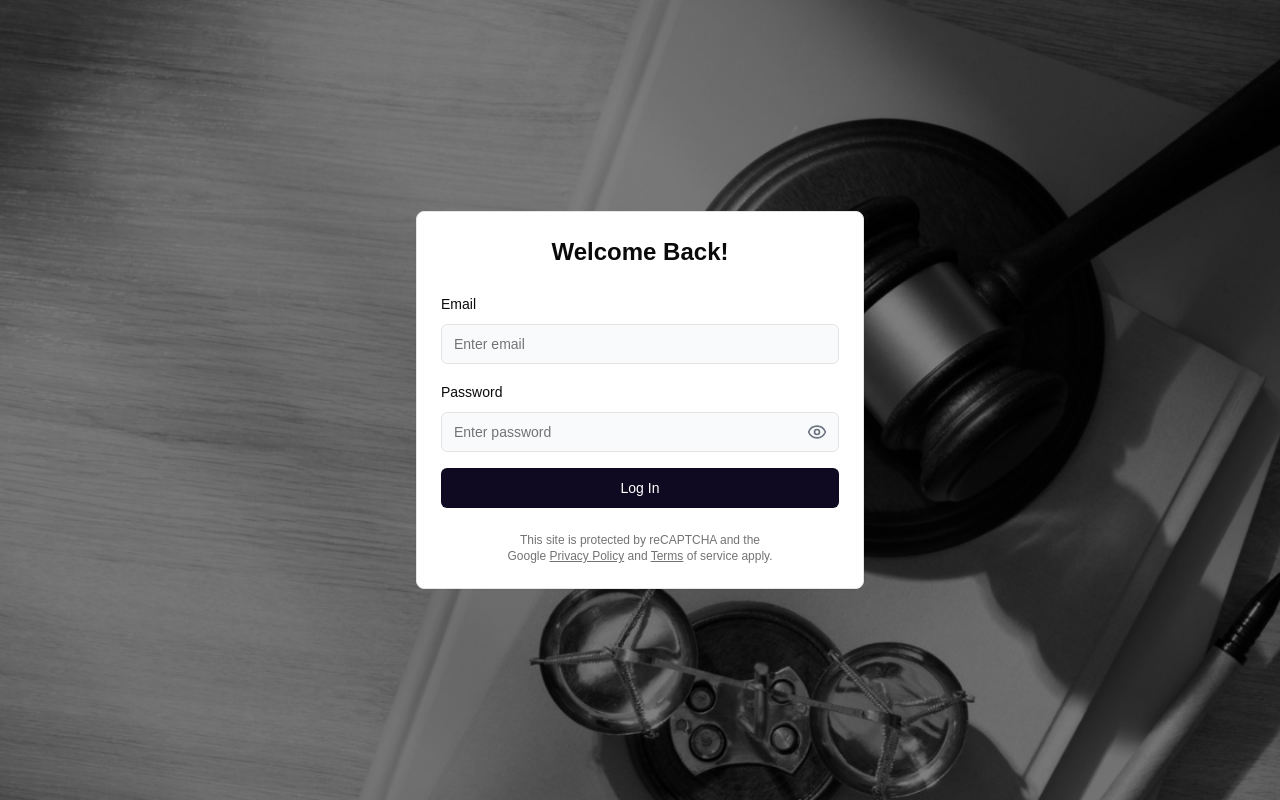
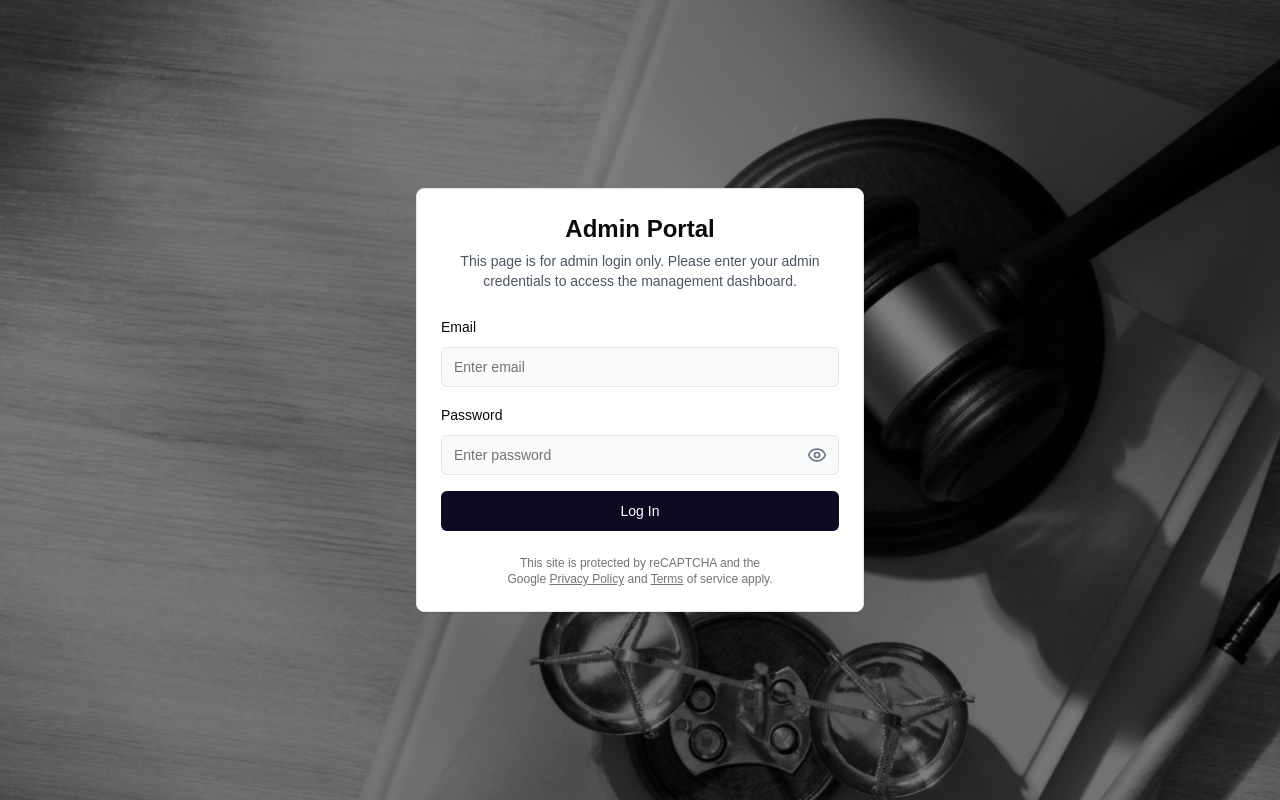
Before and after one commit to Priyansh863/lawyer-admin, a Next.js app: page /login in a window 1280 px wide. Built offline with nearby package versions, Linux system fonts and the light colour scheme.

Commit message:
bug fixing

```diff
--- a/components/login-page.tsx
+++ b/components/login-page.tsx
@@ -88,7 +88,10 @@ export default function LoginForm() {
   return (
     <Card className="w-full max-w-md mx-auto">
       <CardHeader className="text-center">
-        <h1 className="text-2xl font-bold font-heading">Welcome Back!</h1>
+        <h1 className="text-2xl font-bold font-heading">Admin Portal</h1>
+        <p className="text-sm text-gray-600 mt-2">
+          This page is for admin login only. Please enter your admin credentials to access the management dashboard.
+        </p>
       </CardHeader>
       <CardContent>
         <Form {...form}>
```
